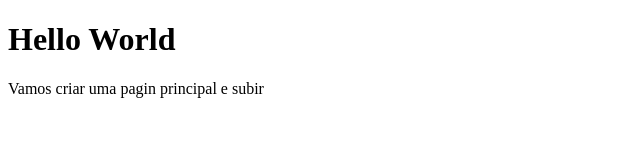
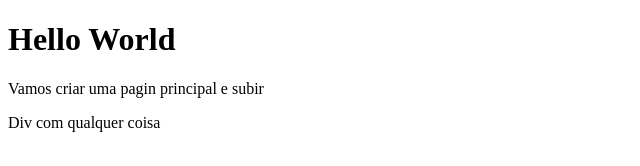
Before and after one commit to Itano-Aurelio/Backend, a plain HTML site: page index.html in a window 1280 px wide. Shown: the whole page, without its empty margins (0-640 px from the left). Drawn offline with Linux system fonts and the light colour scheme.

Commit message:
div adicionado ao conteudo

```diff
--- a/index.html
+++ b/index.html
@@ -9,5 +9,6 @@
 <body>
     <h1>Hello World </h1>
     <p>Vamos criar uma pagin principal e subir</p>
+    <div>Div com qualquer coisa</div>
 </body>
 </html>
```
